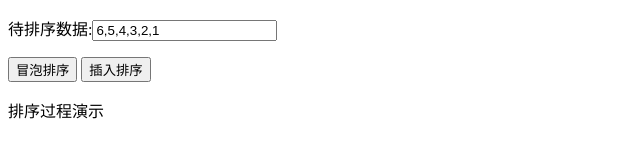
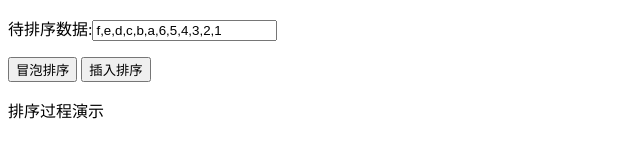
Before and after one commit to Shilong11285/jswork, a plain HTML site: page work7slide/index.html in a window 1280 px wide. Shown: the full height of the page, 0-640 px from the left. Drawn offline with Linux system fonts and the light colour scheme; files whose address does not match are found by name.

Commit message:
work7slide

```diff
--- a/work7slide/index.html
+++ b/work7slide/index.html
@@ -5,7 +5,7 @@
     <title>李世龙的冒泡排序和插入排序</title>
 </head>
 <body>
-    <p>待排序数据:<input id='origin' type='text' value='6,5,4,3,2,1'/></p>
+    <p>待排序数据:<input id='origin' type='text' value='f,e,d,c,b,a,6,5,4,3,2,1'/></p>
     <p><button onclick='sort("bubble")'>冒泡排序</button>
     <button onclick='sort("insert")'>插入排序</button></p>
     <p>排序过程演示</p>
```
